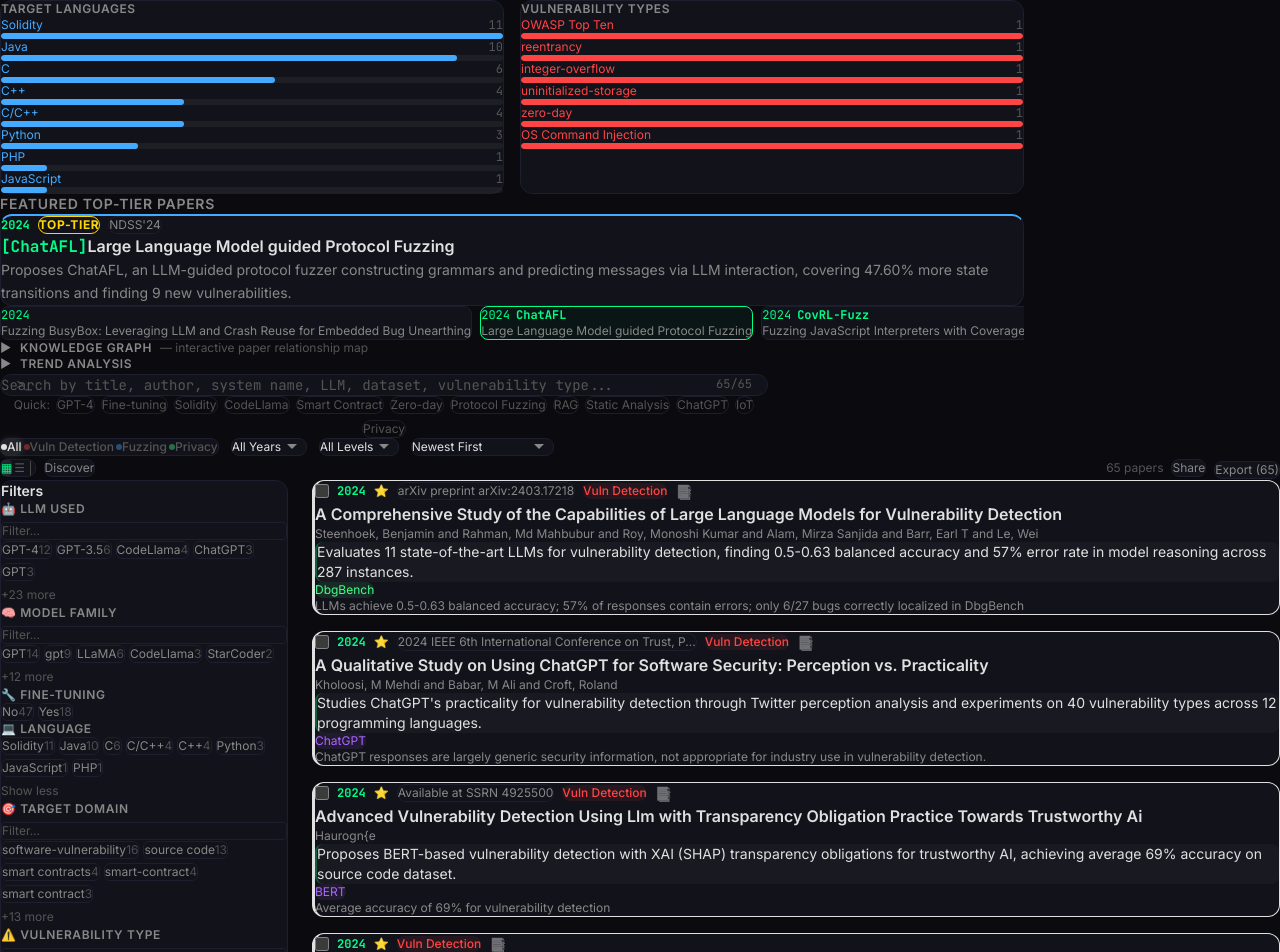
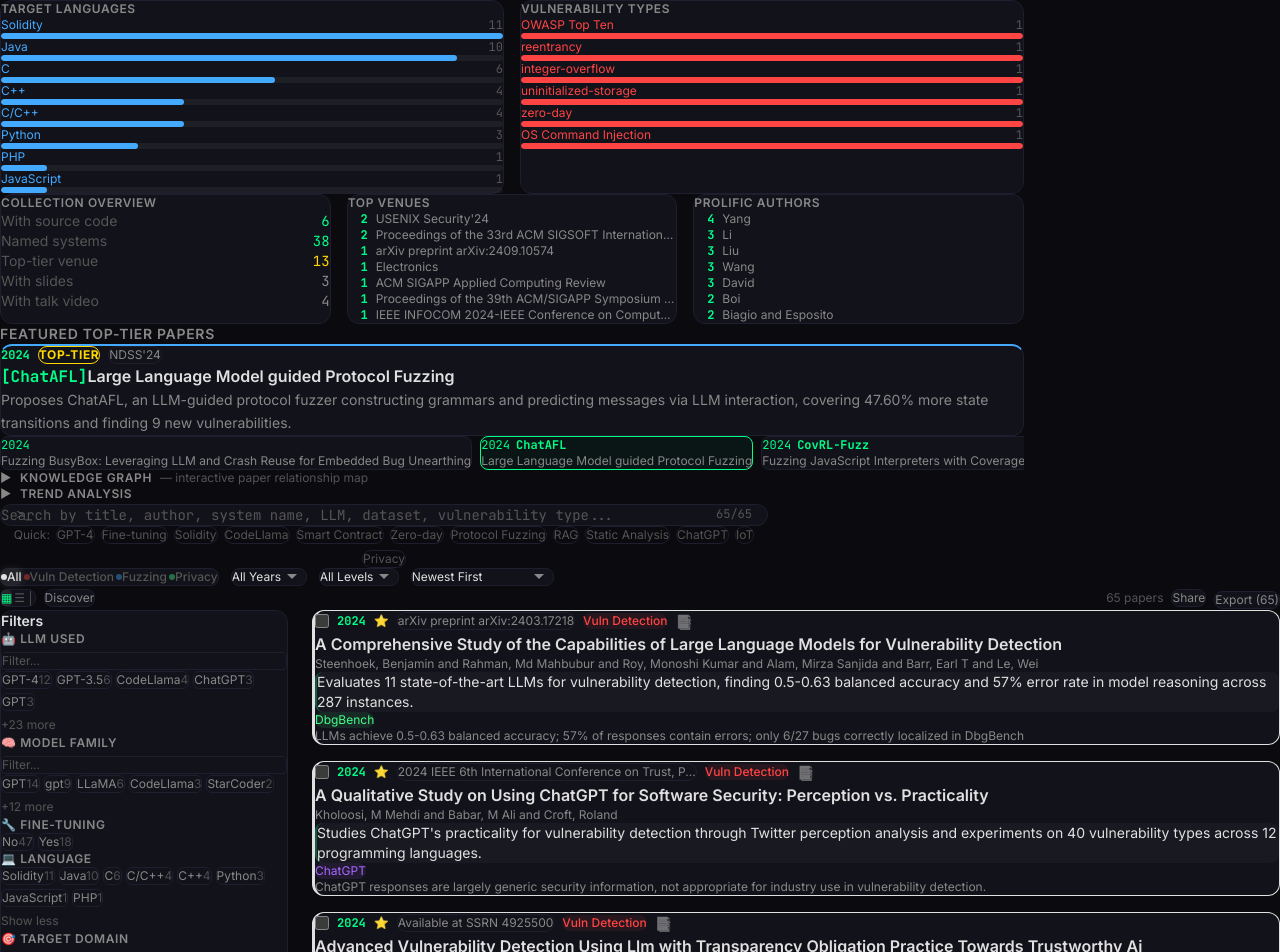
Before and after one commit to OwenSanzas/O2-CyberSecurity-Outpost, a React (Vite) app: page / in a window 1280 px wide. Shown: the part 998-1950 px from the top of the page. Built offline with nearby package versions, Linux system fonts and the light colour scheme.

Commit message:
Add collection insights, venue breakdown, prolific authors
- Insights panel: code availability, named systems, venue distribution
- Top venues and prolific authors analysis
- Smooth modal scroll reset when navigating papers

```diff
--- a/src/App.tsx
+++ b/src/App.tsx
@@ -17,6 +17,7 @@
 import ShareButton from './components/ShareButton'
 import KnowledgeGraph from './components/KnowledgeGraph'
 import TrendAnalysis from './components/TrendAnalysis'
+import Insights from './components/Insights'
 import Methodology from './components/Methodology'
 import Footer from './components/Footer'
 import { useSearch } from './hooks/useSearch'
@@ -194,6 +195,7 @@
 
         <main id="papers" className="max-w-7xl mx-auto px-4 py-8" role="main" aria-label="Paper collection">
           <Stats papers={papers} />
+          <Insights papers={papers} />
           <FeaturedPapers papers={papers} lang={lang} onPaperClick={setSelectedPaper} />
 
           {/* Knowledge Graph (collapsible) */}
--- /dev/null
+++ b/src/components/Insights.tsx
@@ -0,0 +1,103 @@
+import { useMemo } from 'react'
+import type { Paper } from '../types'
+
+interface Props {
+  papers: Paper[]
+}
+
+export default function Insights({ papers }: Props) {
+  const insights = useMemo(() => {
+    // Venue breakdown
+    const venues = new Map<string, number>()
+    for (const p of papers) {
+      if (p.venue) venues.set(p.venue, (venues.get(p.venue) || 0) + 1)
+    }
+    const topVenues = [...venues.entries()].sort((a, b) => b[1] - a[1]).slice(0, 10)
+
+    // Author frequency
+    const authorCounts = new Map<string, number>()
+    for (const p of papers) {
+      const authors = p.authors.split(/,\s*/).map(a => a.trim()).filter(Boolean)
+      for (const a of authors) {
+        authorCounts.set(a, (authorCounts.get(a) || 0) + 1)
+      }
+    }
+    const topAuthors = [...authorCounts.entries()]
+      .filter(([, c]) => c >= 2)
+      .sort((a, b) => b[1] - a[1])
+      .slice(0, 10)
+
+    // Papers with code
+    const withCode = papers.filter(p => p.codeUrl).length
+    const withSlides = papers.filter(p => p.slidesUrl).length
+    const withTalk = papers.filter(p => p.talkUrl).length
+    const topTier = papers.filter(p => (p.recommendation ?? 1) >= 3).length
+    const withSystem = papers.filter(p => p.system_name).length
+
+    // Newest paper
+    const newest = [...papers].sort((a, b) => b.year - a.year)[0]
+
+    return { topVenues, topAuthors, withCode, withSlides, withTalk, topTier, withSystem, newest }
+  }, [papers])
+
+  return (
+    <div className="grid grid-cols-1 md:grid-cols-3 gap-4 max-w-5xl mx-auto mb-8">
+      {/* Quick insights */}
+      <div className="bg-[var(--color-bg-card)] border border-[var(--color-border)] rounded-xl p-4">
+        <h4 className="text-xs font-semibold text-[var(--color-text-secondary)] uppercase tracking-wider mb-3">Collection Overview</h4>
+        <div className="space-y-2 text-sm">
+          <div className="flex justify-between">
+            <span className="text-[var(--color-text-muted)]">With source code</span>
+            <span className="text-[var(--color-accent)] font-mono">{insights.withCode}</span>
+          </div>
+          <div className="flex justify-between">
+            <span className="text-[var(--color-text-muted)]">Named systems</span>
+            <span className="text-[var(--color-accent)] font-mono">{insights.withSystem}</span>
+          </div>
+          <div className="flex justify-between">
+            <span className="text-[var(--color-text-muted)]">Top-tier venue</span>
+            <span className="text-[#ffd700] font-mono">{insights.topTier}</span>
+          </div>
+          <div className="flex justify-between">
+            <span className="text-[var(--color-text-muted)]">With slides</span>
+            <span className="text-[var(--color-text-secondary)] font-mono">{insights.withSlides}</span>
+          </div>
+          <div className="flex justify-between">
+            <span className="text-[var(--color-text-muted)]">With talk video</span>
+            <span className="text-[var(--color-text-secondary)] font-mono">{insights.withTalk}</span>
+          </div>
+        </div>
+      </div>
+
+      {/* Top venues */}
+      <div className="bg-[var(--color-bg-card)] border border-[var(--color-border)] rounded-xl p-4">
+        <h4 className="text-xs font-semibold text-[var(--color-text-secondary)] uppercase tracking-wider mb-3">Top Venues</h4>
+        <div className="space-y-1.5">
+          {insights.topVenues.slice(0, 7).map(([venue, count]) => (
+            <div key={venue} className="flex items-center gap-2 text-xs">
+              <span className="text-[var(--color-accent)] font-mono font-bold w-5 text-right shrink-0">{count}</span>
+              <span className="text-[var(--color-text-secondary)] truncate">{venue}</span>
+            </div>
+          ))}
+        </div>
+      </div>
+
+      {/* Top authors */}
+      <div className="bg-[var(--color-bg-card)] border border-[var(--color-border)] rounded-xl p-4">
+        <h4 className="text-xs font-semibold text-[var(--color-text-secondary)] uppercase tracking-wider mb-3">Prolific Authors</h4>
+        {insights.topAuthors.length > 0 ? (
+          <div className="space-y-1.5">
+            {insights.topAuthors.slice(0, 7).map(([author, count]) => (
+              <div key={author} className="flex items-center gap-2 text-xs">
+                <span className="text-[var(--color-accent)] font-mono font-bold w-5 text-right shrink-0">{count}</span>
+                <span className="text-[var(--color-text-secondary)] truncate">{author}</span>
+              </div>
+            ))}
+          </div>
+        ) : (
+          <p className="text-xs text-[var(--color-text-muted)]">Analyzing...</p>
+        )}
+      </div>
+    </div>
+  )
+}
--- a/src/components/PaperModal.tsx
+++ b/src/components/PaperModal.tsx
@@ -55,6 +55,9 @@
   useEffect(() => {
     setActiveTab('overview')
     setCopiedBib(false)
+    // Scroll modal content to top when paper changes
+    const modalContent = document.querySelector('[data-modal-content]')
+    if (modalContent) modalContent.scrollTop = 0
   }, [paper.id])
 
   const summary = lang === 'zh' ? (paper.summary_zh || paper.summary) : paper.summary
@@ -83,6 +86,7 @@
     <div
       className="fixed inset-0 z-50 flex items-start justify-center pt-8 pb-8 px-4 overflow-y-auto"
       onClick={onClose}
+      data-modal-content
     >
       <div className="fixed inset-0 bg-black/70 backdrop-blur-sm" />
 
```
